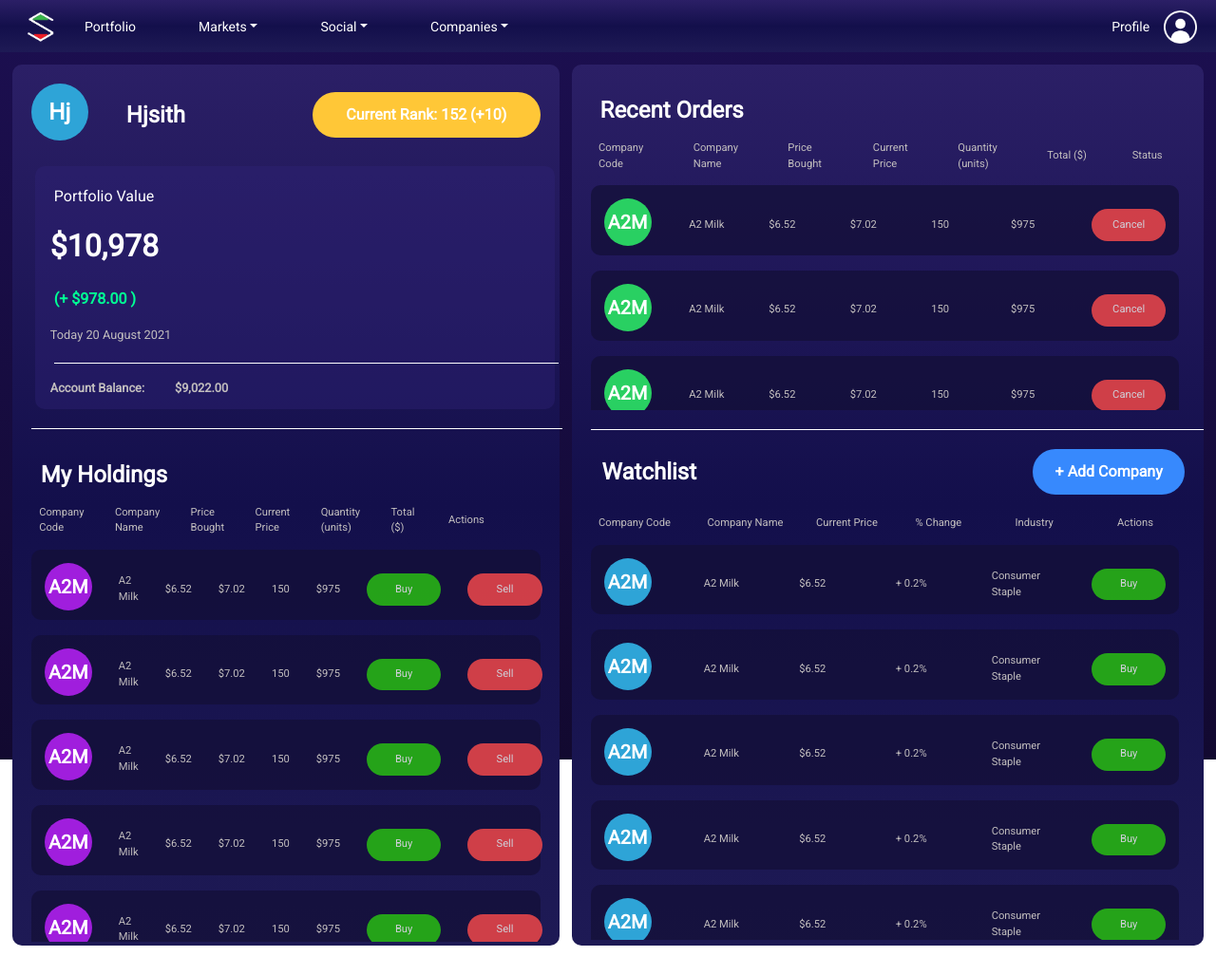
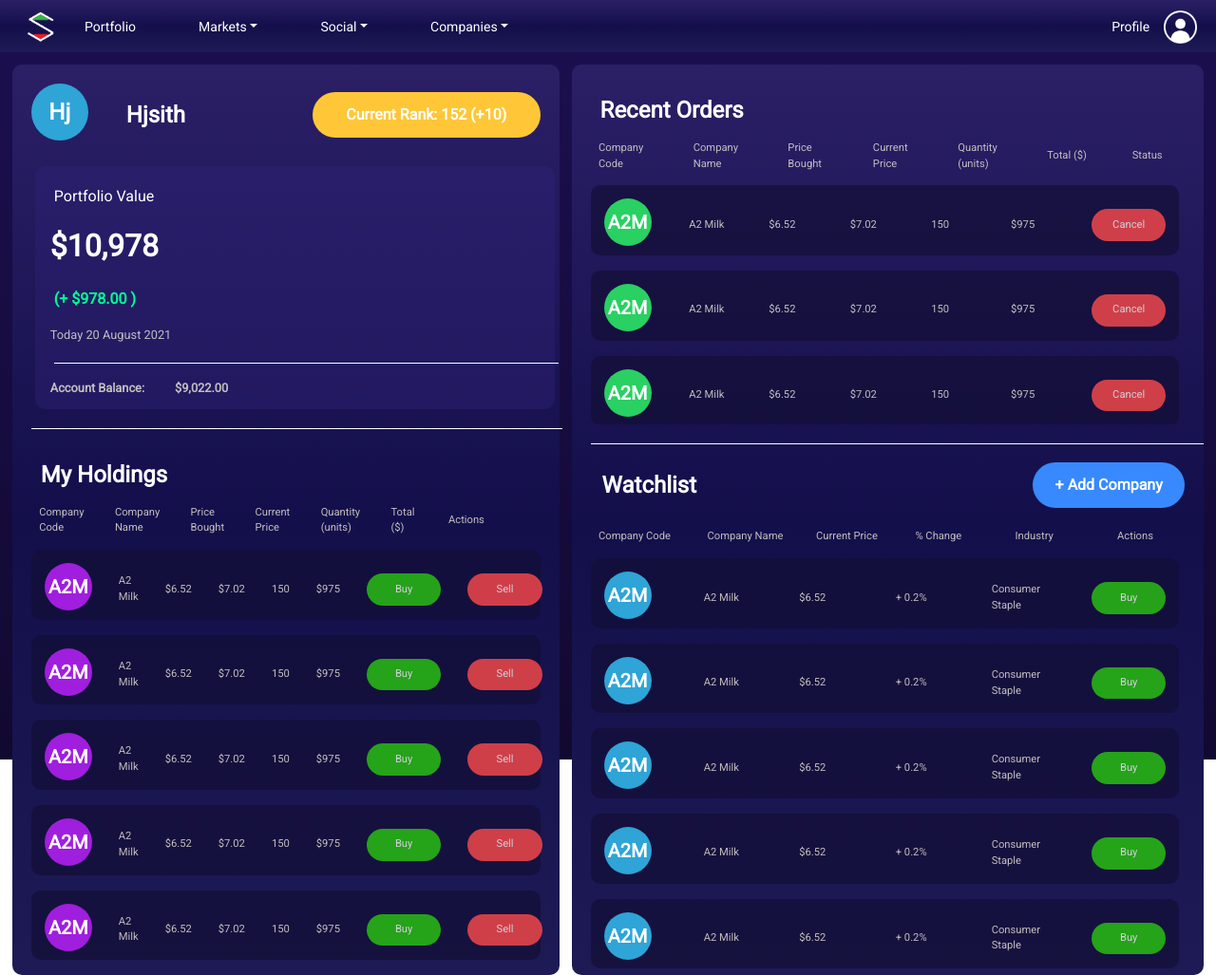
Before and after one commit to hjsith/Stocking-Up-V2, a React (Create React App) app in the folder client/: page /Portfolio in a window 1280 px wide. Shown: the whole page at 95% size. Before the commit the page ends 996 px from the top, so only its background shows below. Built offline with nearby package versions, Linux system fonts and the light colour scheme.

Commit message:
Changed panels to percentages

```diff
--- a/client/src/assets/css/PortfolioPage.scss
+++ b/client/src/assets/css/PortfolioPage.scss
@@ -2,7 +2,7 @@
 
 .BackgroundPanel1 {
   background-image: linear-gradient(#2b1f66, #130f4b, #1e1a55);
-  height: 58em;
+  height: 100%;
   width: 45%;
   border-radius: 0.625em;
   margin-top: 1%;
@@ -13,7 +13,7 @@
 
 .BackgroundPanel2 {
   background-image: linear-gradient(#2b1f66, #130f4b, #1e1a55);
-  height: 58em;
+  height: 100%;
   width: 52%;
   border-radius: 0.625em;
   margin-top: 1%;
@@ -296,19 +296,19 @@
 }
 
 .divholding {
-  height: 25.8em;
+  height: 28em;
   width: 97%;
   overflow: auto;
 }
 
 .divorder {
-  height: 14.8em;
+  height: 15.7em;
   width: 97%;
   overflow: auto;
 }
 
 .divwatchlist {
-  height: 26em;
+  height: 27.4em;
   width: 97%;
   overflow: auto;
 }
--- a/client/src/components/MyHoldings.js
+++ b/client/src/components/MyHoldings.js
@@ -34,6 +34,7 @@ class MyHoldings extends React.Component {
           <HoldingsRowPanel />
           <HoldingsRowPanel />
         </div>
+        <div />
       </div>
     );
   }
```
